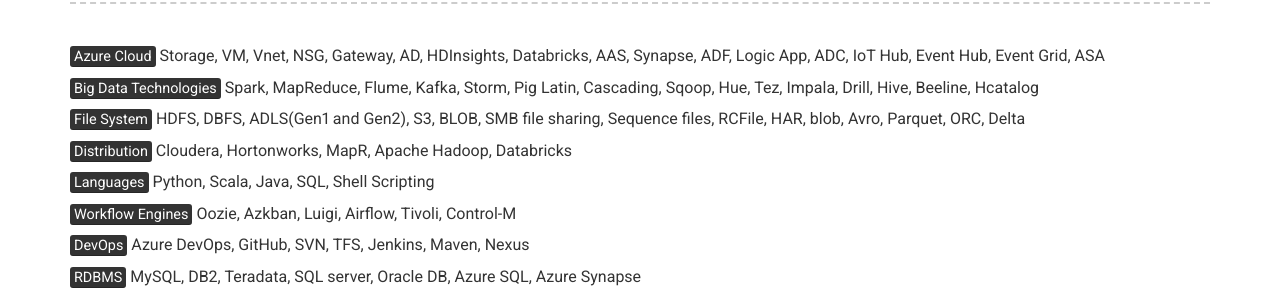
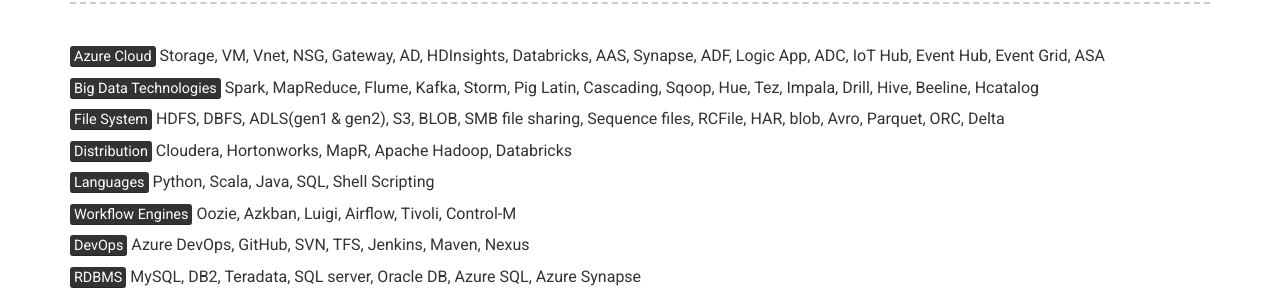
Before and after one commit to mohd-hasnain/mohd-hasnain.github.io, a Jekyll site: the page built from index.md, in a window 1280 px wide and 900 px high, scrolled down 2171 px. Shown: the part 283-579 px from the top of the window. Built offline with Jekyll 4.4.1, drawn with Linux system fonts in a browser that asks for light colours; nearby versions of some CDN libraries.

Commit message:
Update _config.yml

```diff
--- a/_config.yml
+++ b/_config.yml
@@ -72,7 +72,7 @@ more_content: | # this will include new lines to allow paragraphs
 
     <mark>Big Data Technologies</mark> Spark, MapReduce, Flume, Kafka, Storm, Pig Latin, Cascading, Sqoop, Hue, Tez, Impala, Drill, Hive, Beeline, Hcatalog
 
-    <mark>File System</mark> HDFS, DBFS, ADLS(Gen1 and Gen2), S3, BLOB, SMB file sharing, Sequence files, RCFile, HAR, blob, Avro, Parquet, ORC, Delta
+    <mark>File System</mark> HDFS, DBFS, ADLS(gen1 & gen2), S3, BLOB, SMB file sharing, Sequence files, RCFile, HAR, blob, Avro, Parquet, ORC, Delta
 
     <mark>Distribution</mark> Cloudera, Hortonworks, MapR, Apache Hadoop, Databricks
 
```
